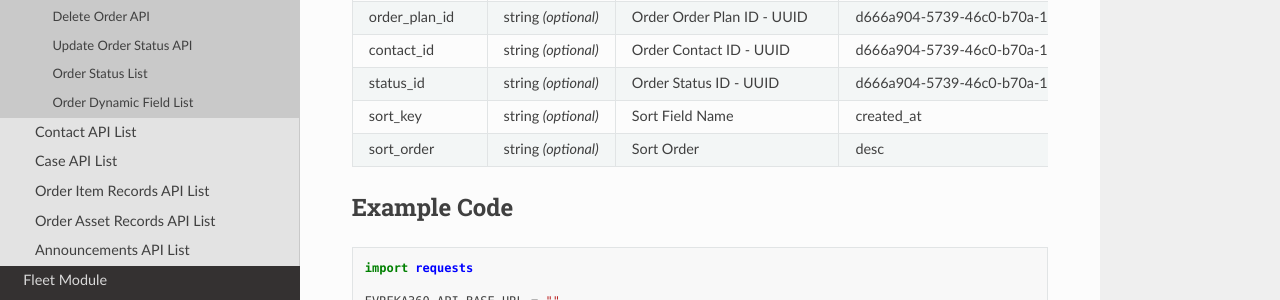
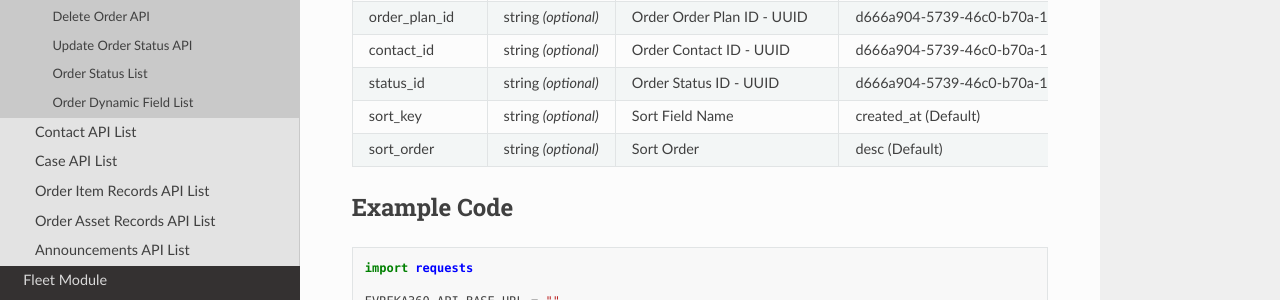
Before and after one commit to evrekadev/evreka-api-doc, a Sphinx documentation site: the page built from source/engagement/order/list.rst, in a window 1280 px wide and 900 px high. Shown: the part 439-739 px from the top of the window. Built offline with Sphinx 7.4.7 and the Read the Docs theme 3.1.0, drawn with Linux system fonts in a browser that asks for light colours.

Commit message:
DEV-19404
review changes

```diff
--- a/source/engagement/order/list.rst
+++ b/source/engagement/order/list.rst
@@ -32,9 +32,9 @@ Data Structure
    +-------------------------+--------------------------------------------------------------+---------------------------------------------------+-------------------------------------------------------+
    | status_id               | string *(optional)*                                          | Order Status ID - UUID                            | d666a904-5739-46c0-b70a-1cd57658a3f6                  |
    +-------------------------+--------------------------------------------------------------+---------------------------------------------------+-------------------------------------------------------+
-   | sort_key                | string *(optional)*                                          | Sort Field Name                                   | created_at                                            |
+   | sort_key                | string *(optional)*                                          | Sort Field Name                                   | created_at (Default)                                  |
    +-------------------------+--------------------------------------------------------------+---------------------------------------------------+-------------------------------------------------------+
-   | sort_order              | string *(optional)*                                          | Sort Order                                        | desc                                                  |
+   | sort_order              | string *(optional)*                                          | Sort Order                                        | desc (Default)                                        |
    +-------------------------+--------------------------------------------------------------+---------------------------------------------------+-------------------------------------------------------+
 
 
```
